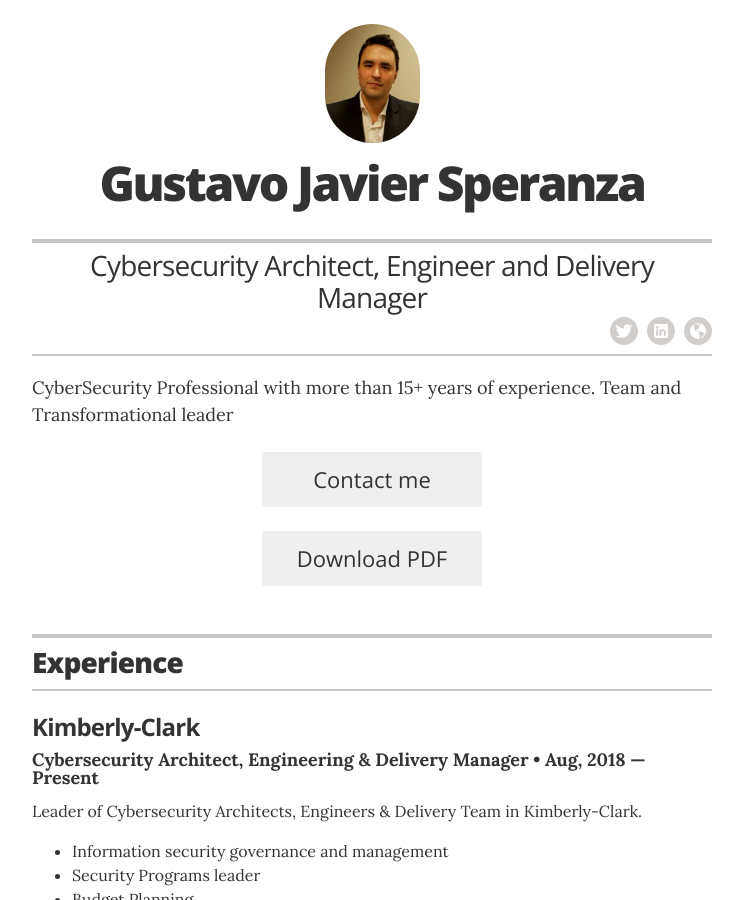
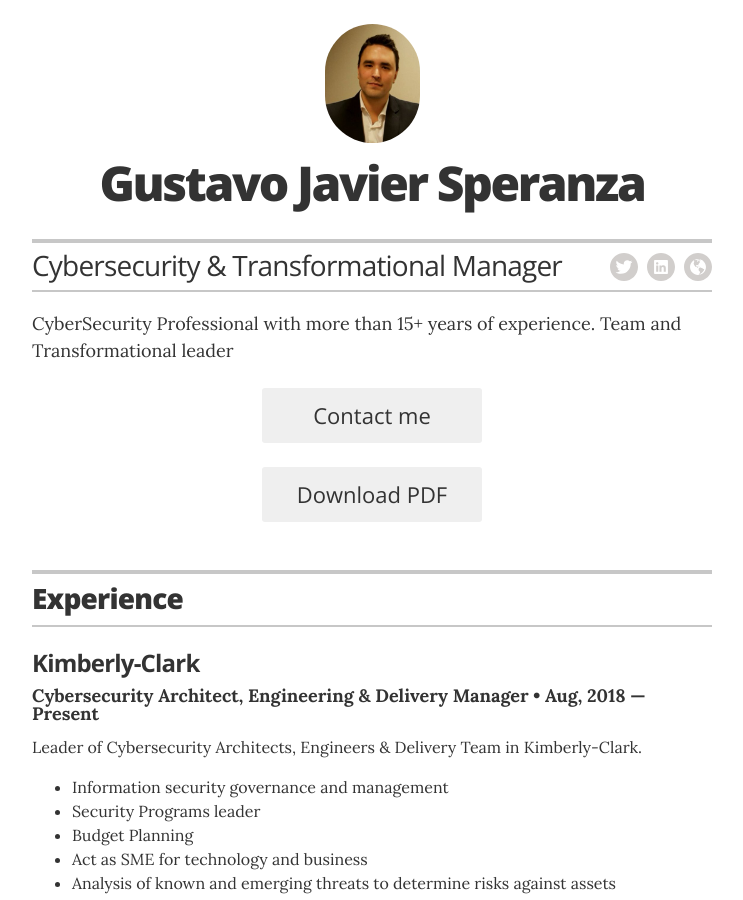
Before and after one commit to gussj/gussj.github.io, a Jekyll site: the page built from index.html, in a window 1280 px wide and 900 px high. Shown: the whole window, without its empty margins (268-1011 px from the left). Built offline with Jekyll 4.4.1, drawn with Linux system fonts in a browser that asks for light colours.

Commit message:
changed title

```diff
--- a/_config.yml
+++ b/_config.yml
@@ -11,7 +11,7 @@ sass:
 # Resume settings
 resume_avatar:                  "true"
 resume_name:                    "Gustavo Javier Speranza"
-resume_title:                   "Cybersecurity Architect, Engineer and Delivery Manager"
+resume_title:                   "Cybersecurity & Transformational Manager"
 
 # used for the contact button in _layouts/resume.html
 resume_contact_email:           "gustavosj.js@gmail.com"
```
